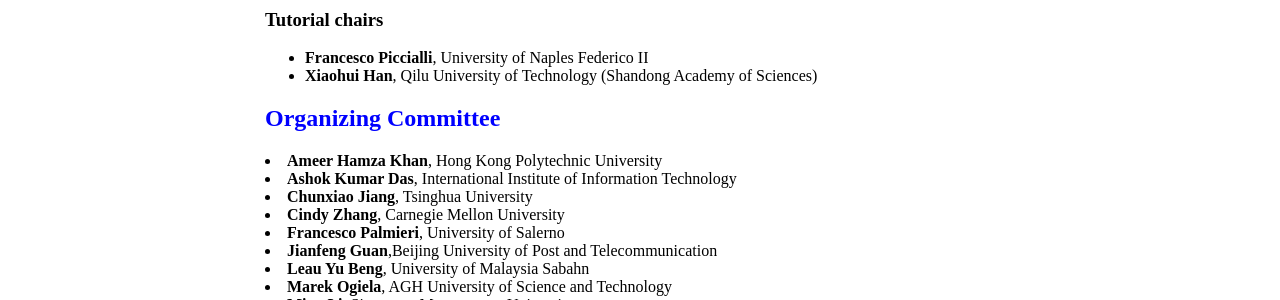
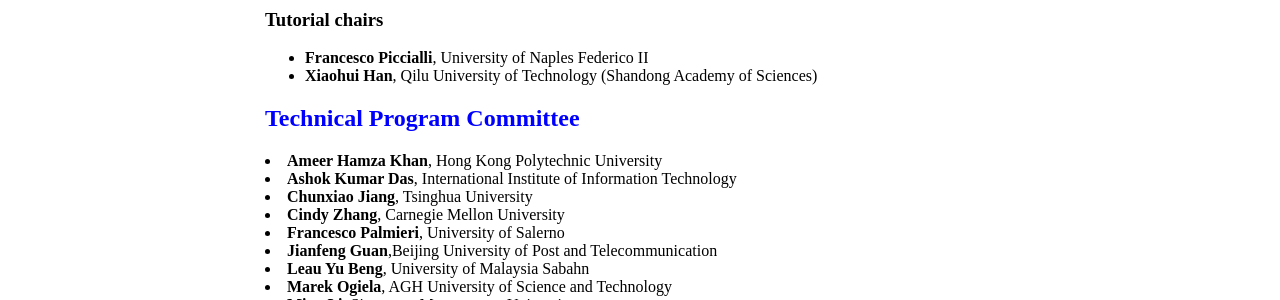
Before and after one commit to icea-conf/2021, a Jekyll site: the page built from committee/index.html, in a window 1280 px wide. Shown: the part 1617-1917 px from the top of the page. Built offline with Jekyll 4.4.1, drawn with Linux system fonts in a browser that asks for light colours.

Commit message:
Update index.html

```diff
--- a/committee/index.html
+++ b/committee/index.html
@@ -85,7 +85,7 @@
 					<li><b>Xiaohui Han</b>, Qilu University of Technology (Shandong Academy of Sciences)</li>
 				</ul>
 
-			<h2 style="color:#0000FF">Organizing Committee</h2>
+			<h2 style="color:#0000FF">Technical Program Committee</h2>
 				<li><b>Ameer Hamza Khan</b>, Hong Kong Polytechnic University</li>
 				<li><b>Ashok Kumar Das</b>, International Institute of Information Technology</li>
 				<li><b>Chunxiao Jiang</b>, Tsinghua University</li>
```
